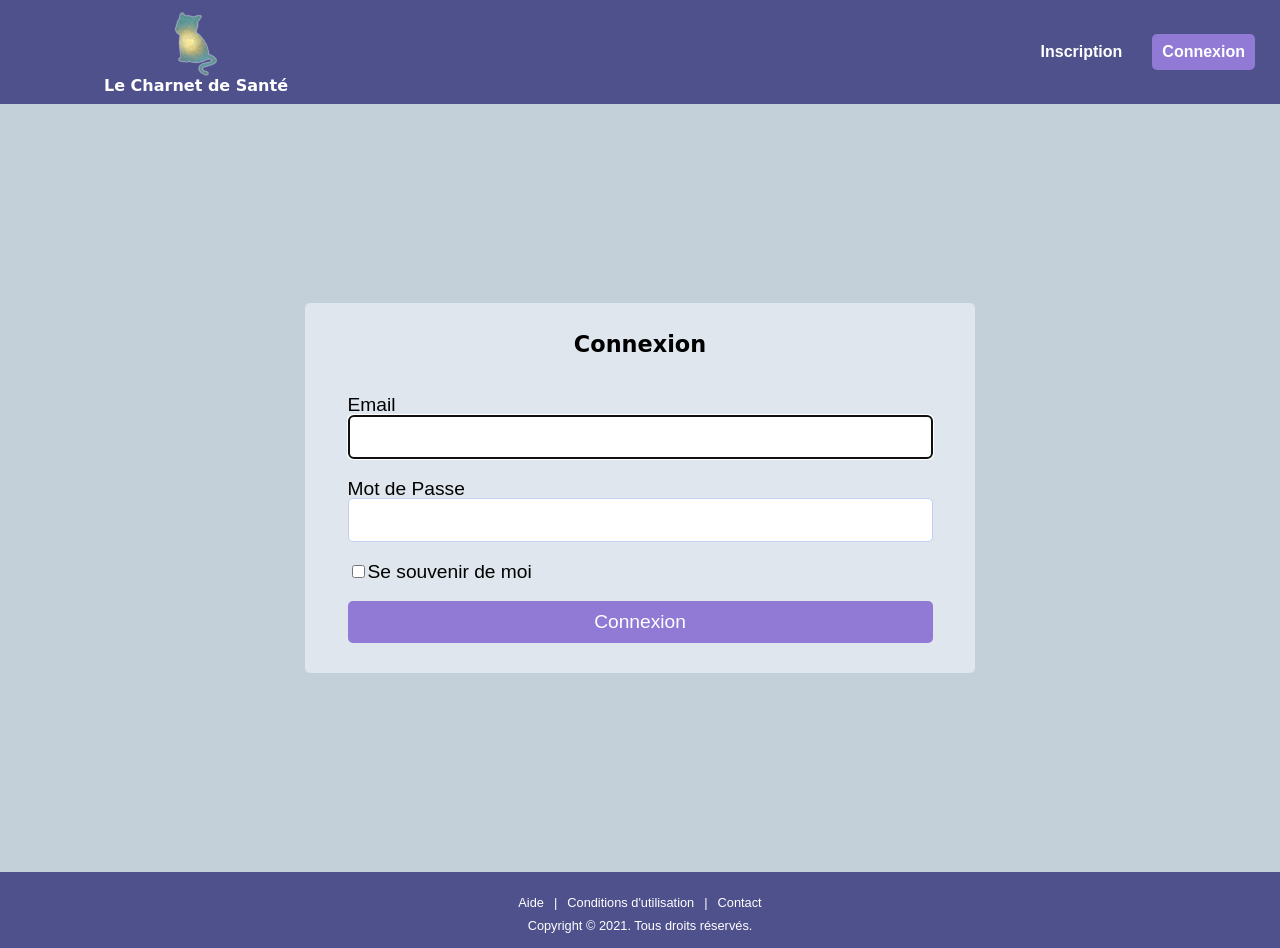
After one commit to AurelieGilet/charnet-de-sante, a Symfony app: template templates/security/login.html.twig in a window 1280 px wide. The commit adds this page. Run offline with Twig, Linux system fonts and the light colour scheme; the template is opened without the code that fills it, so the values that code supplies are empty; some libraries are stand-ins or nearby versions.

Commit message:
login page template + form + security controller + authentification (not finished)

```diff
--- /dev/null
+++ b/public/css/security/login.css
@@ -0,0 +1,74 @@
+.container {
+    min-height: 80vh;
+    display: flex;
+    flex-direction: column;
+    justify-content: center;
+    align-items: center;
+    padding: 5% 7%;
+    background-color: #C3CFD9;
+}
+
+section {
+    width: 95%;
+    max-width: 650px;
+    display: flex;
+    flex-direction: column;
+    justify-content: center;
+    align-items: center;
+    background-color: #DFE6ED;
+    border-radius: 5px;
+    padding: 10px;
+}
+
+section h2 {
+    font-weight: bold;
+    font-size: 1.2rem;
+    text-align: center;
+    margin: 20px 0;
+}
+
+form {
+    width: 90%;
+    margin-bottom: 20px;
+}
+
+form div {
+    display: flex;
+    flex-direction: column;
+    margin: 15px 0 ;
+}
+
+input {
+    padding: 10px;
+    border-radius: 5px;
+    border: 1px solid #c6ccf5;
+    font-size: 1rem;
+    font-family: Do Hyeon, sans-serif;
+}
+
+button {
+    width: 100%;
+    background-color: #907AD6;
+    padding: 10px;
+    border: none;
+    border-radius: 5px;
+    cursor: pointer;
+    color: white;
+    white-space: nowrap;
+    font-size: 1rem;
+    font-family: Do Hyeon, sans-serif;
+}
+
+/***** RESPONSIVE *****/
+
+@media screen and (min-width: 768px) {
+    section h2 {
+        font-size: 1.4rem;
+    }
+    section p, section a, label, input, textarea, button {
+        font-size: 1.2rem;
+    }
+    form div {
+        margin: 20px 0 ;
+    }
+}
--- a/templates/partials/header.html.twig
+++ b/templates/partials/header.html.twig
@@ -8,7 +8,7 @@
         </div>
         <nav>
             <ul>
-                <li class="login-btn"><a href="#">Connexion</a></li>
+                <li class="login-btn"><a href="{{ path('login') }}">Connexion</a></li>
                 <li class="register"><a href="">Inscription</a></li>
             </ul>
         </nav>
--- /dev/null
+++ b/templates/security/login.html.twig
@@ -0,0 +1,36 @@
+{% extends 'base.html.twig' %}
+
+{% block title %}Le Charnet de Santé - Connexion espace personnel{% endblock %}
+
+{% block stylesheets %}
+    <link rel="stylesheet" href="{{ asset('css/security/login.css') }}">
+{% endblock %}
+
+{% block body %}
+<div class="container">
+    <section>
+        <h2>Connexion</h2>
+
+        <form method="post">
+            <div>
+                <label for="email">Email</label>
+                <input type="email" value="{{ last_username }}" name="email" id="email" class="form-control" autocomplete="email" required autofocus>
+            </div>
+            <div>
+                <label for="password">Mot de Passe</label>
+                <input type="password" name="password" id="password" class="form-control" autocomplete="current-password" required>
+            </div>
+
+            <input type="hidden" name="_csrf_token"value="{{ csrf_token('authenticate') }}">
+
+            <div class="checkbox">
+                <label>
+                    <input type="checkbox" name="_remember_me">Se souvenir de moi
+                </label>
+            </div>
+
+            <button type="submit">Connexion</button>
+        </form>
+    </section>
+</div>
+{% endblock %}
```
Also changed, not shown: src/Controller/SecurityController.php (added, +34 -0 lines), src/Security/LoginFormAuthenticator.php (added, +62 -0 lines), 1 other file.
